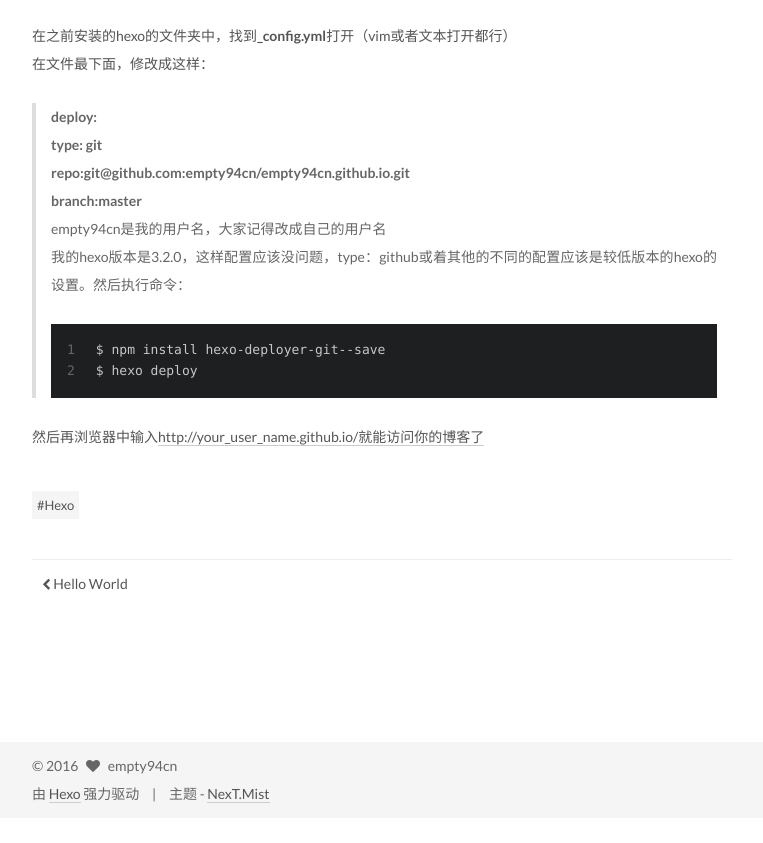
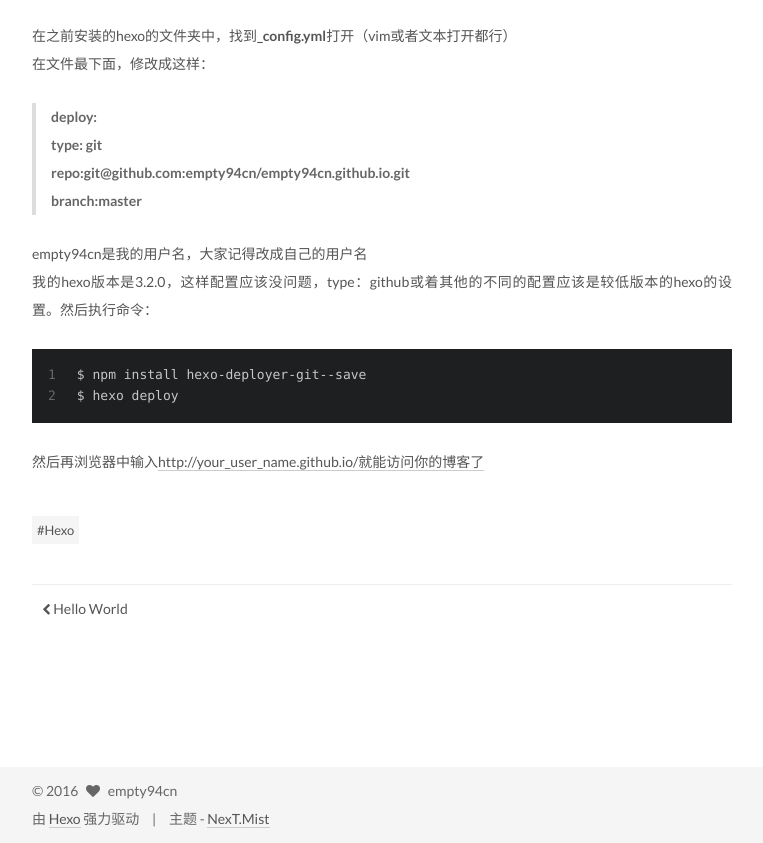
Before and after one commit to empty94cn/empty94cn, a plain HTML site: page 2016/04/14/Hexo折腾笔记-一/index.html in a window 1280 px wide. Shown: the part 2883-3726 px from the top of the page, without its empty margins (98-861 px from the left). Before the commit the page ends 3701 px from the top, so only its background shows below. Drawn offline with Linux system fonts and the light colour scheme; files whose address does not match are found by name.

Commit message:
Site updated: 2016-04-26 23:24:57

```diff
--- a/2016/04/14/Hexo折腾笔记-一/index.html
+++ b/2016/04/14/Hexo折腾笔记-一/index.html
@@ -93,7 +93,7 @@
 <meta property="og:image" content="http://yoursite.com/images/3.jpg">
 <meta property="og:image" content="http://yoursite.com/images/1.png">
 <meta property="og:image" content="http://yoursite.com/images/2.png">
-<meta property="og:updated_time" content="2016-04-26T15:23:18.000Z">
+<meta property="og:updated_time" content="2016-04-26T15:24:53.000Z">
 <meta name="twitter:card" content="summary">
 <meta name="twitter:title" content="Hexo折腾笔记(一)">
 <meta name="twitter:description" content="一直都想给自己搭一个技术博客来记(zhuang)录(bi)，但是自己太忙(lan)了，最近折腾前端的时候经常能解锁新的姿势，但是苦于没有记录的地方，所以为了以后方便自己复习，同时为了提高自己的写作表达能力，我决定是时候给自己搭一个博客了，搭建步骤：
@@ -358,8 +358,9 @@
 <p>(终端提示生成的文件路径)找到<code>id_rsa.pub</code>用终端进入编辑，复制生成的密钥。登陆Github,点击右侧用户按钮，选择Settings,点击 Add SSH key 按钮，将复制的密钥粘贴到 Key 栏.</p>
 <p>在之前安装的hexo的文件夹中，找到<strong>_config.yml</strong>打开（vim或者文本打开都行）<br>在文件最下面，修改成这样：</p>
 <blockquote>
-<p><strong>deploy:</strong><br>   <strong>type: git</strong><br>   <strong>repo:git@github.com:empty94cn/empty94cn.github.io.git</strong><br>   <strong>branch:master</strong><br>empty94cn是我的用户名，大家记得改成自己的用户名<br>我的hexo版本是3.2.0，这样配置应该没问题，type：github或着其他的不同的配置应该是较低版本的hexo的设置。然后执行命令：<br><figure class="highlight bash"><table><tr><td class="gutter"><pre><span class="line">1</span><br><span class="line">2</span><br></pre></td><td class="code"><pre><span class="line">$ npm install hexo-deployer-git--save</span><br><span class="line">$ hexo deploy</span><br></pre></td></tr></table></figure></p>
+<p><strong>deploy:</strong><br>   <strong>type: git</strong><br>   <strong>repo:git@github.com:empty94cn/empty94cn.github.io.git</strong><br>   <strong>branch:master</strong></p>
 </blockquote>
+<p>empty94cn是我的用户名，大家记得改成自己的用户名<br>我的hexo版本是3.2.0，这样配置应该没问题，type：github或着其他的不同的配置应该是较低版本的hexo的设置。然后执行命令：<br><figure class="highlight bash"><table><tr><td class="gutter"><pre><span class="line">1</span><br><span class="line">2</span><br></pre></td><td class="code"><pre><span class="line">$ npm install hexo-deployer-git--save</span><br><span class="line">$ hexo deploy</span><br></pre></td></tr></table></figure></p>
 <p>然后再浏览器中输入<a href="http://your_user_name.github.io/就能访问你的博客了" target="_blank" rel="external">http://your_user_name.github.io/就能访问你的博客了</a></p>
 
 
```
Also changed, not shown: index.html (+2 -1 lines).
